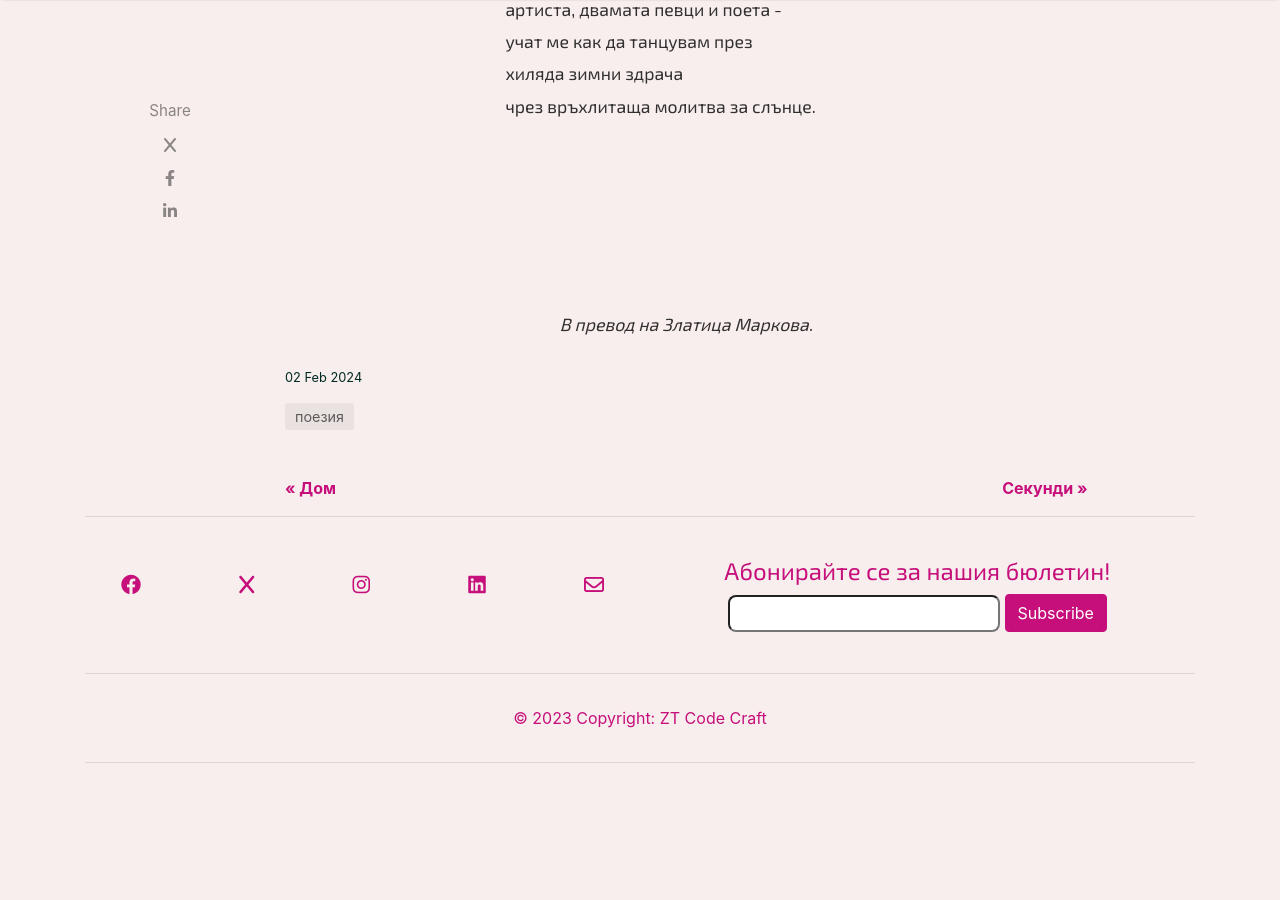
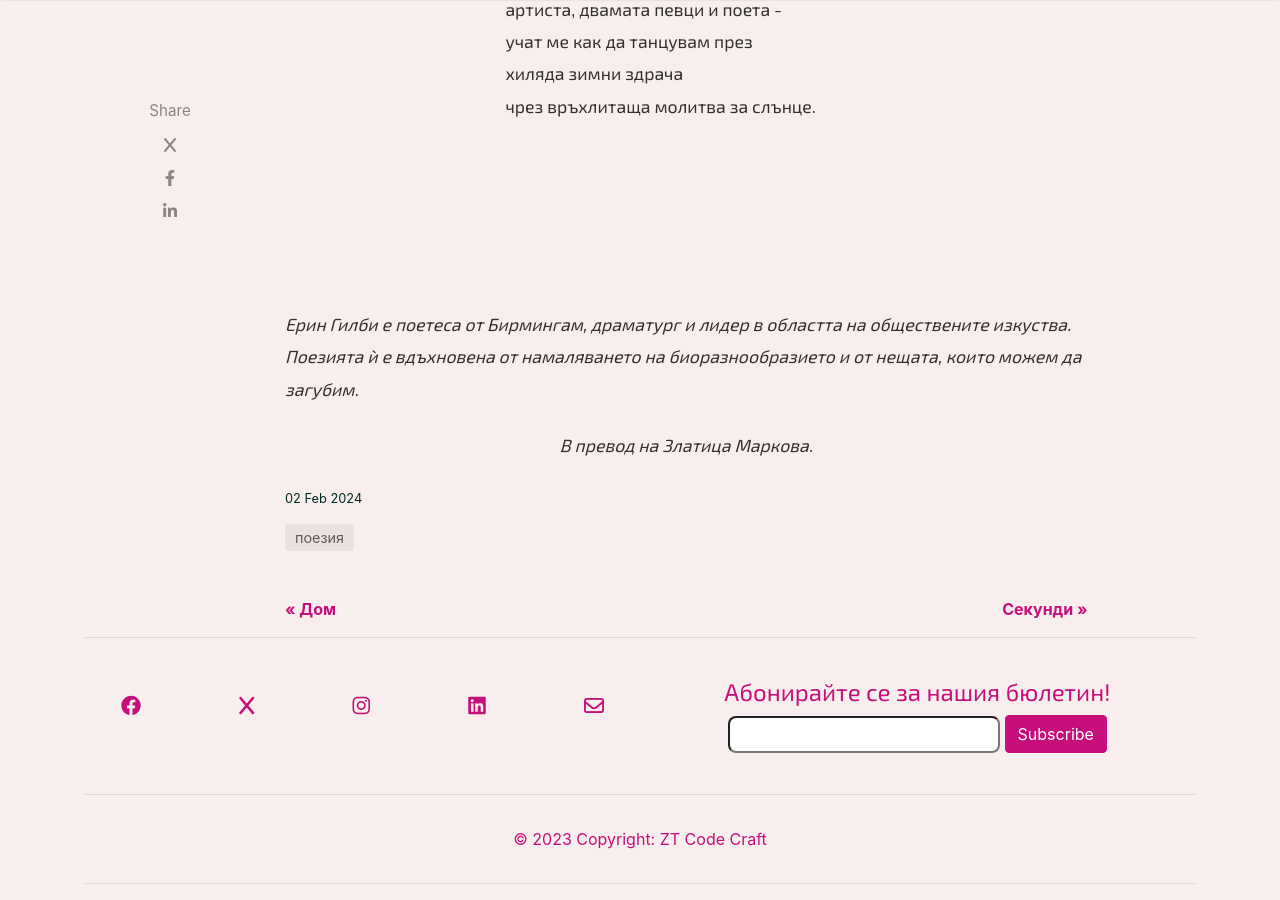
Before and after one commit to ZTCodeCraft/magenta-zine, a Jekyll site: the page built from _posts/2024-02-02-erin-gilbey-1.md, in a window 1280 px wide and 900 px high, scrolled down 1978 px. Built offline with Jekyll 4.4.1, drawn with Linux system fonts in a browser that asks for light colours; nearby versions of some CDN libraries; comment, search, counter and statistics services are not loaded; before the commit the page ends 2757 px from its top, so only the background shows below that.

Commit message:
Update 2024-02-02-erin-gilbey-1.md

```diff
--- a/_posts/2024-02-02-erin-gilbey-1.md
+++ b/_posts/2024-02-02-erin-gilbey-1.md
@@ -50,4 +50,6 @@
 <br>
 <br>
 <br>
+<em>Ерин Гилби е поетеса от Бирмингам, драматург и лидер в областта на обществените изкуства. Поезията ѝ е вдъхновена от намаляването на биоразнообразието и от нещата, които можем да загубим.</em>
+
 <em>В превод на Златица Маркова.</em>
```
